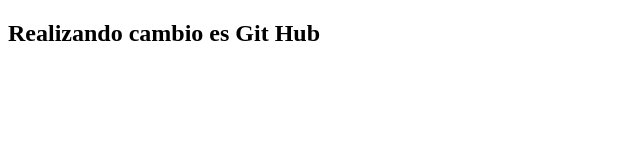
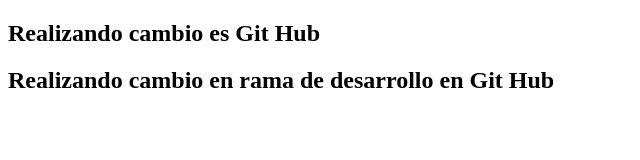
Before and after one commit to alinKaren/ejecicio-sistema-de-registro, a plain HTML site: page index.html in a window 1280 px wide. Shown: the whole page, without its empty margins (0-640 px from the left). Drawn offline with Linux system fonts and the light colour scheme.

Commit message:
Se trabaja en rama de desarrollo

```diff
--- a/index.html
+++ b/index.html
@@ -5,6 +5,7 @@
     <meta name="viewport" content="width=device-width, initial-scale=1.0">
     <title>Ejercicio de Git Hub</title>
     <h2> Realizando cambio es Git Hub</h2>
+    <h2> Realizando cambio en rama de desarrollo en Git Hub</h2>
 </head>
 <body>
     <script src = "app.js"></script>
```
